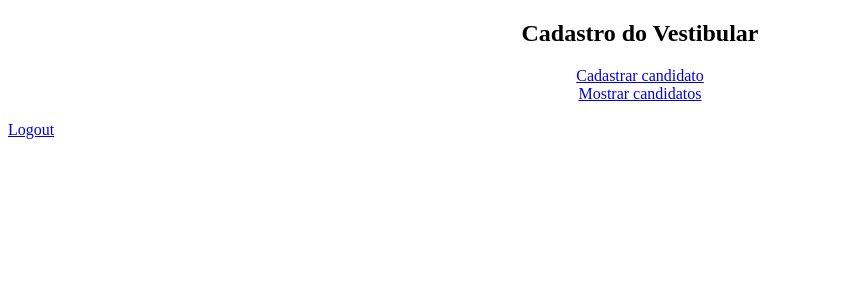
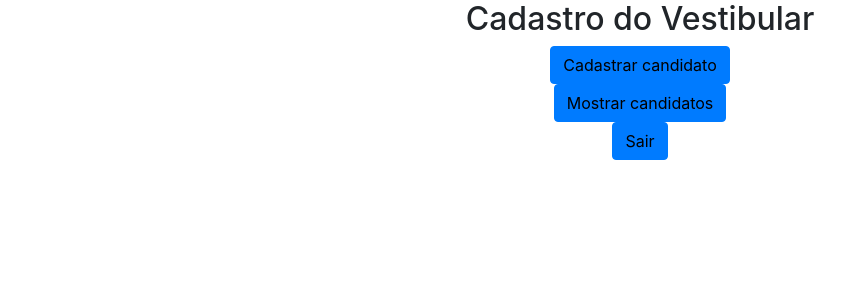
Before and after one commit to Felipe-candido/FATEC_DES_WEB2_2024_Avaliacao2, a PHP site: page /home.php in a window 1280 px wide. Shown: the top 300 px of the page, without its empty margins (0-868 px from the left). Run offline with PHP 8.4, Linux system fonts and the light colour scheme; the visitor is signed in with stand-in values (Sample User, id 1).

Commit message:
Finalizando design

```diff
--- a/code/cadastro.php
+++ b/code/cadastro.php
@@ -20,7 +20,7 @@ $validador->verificar_logado();
         <input type="text" id="nome" name="nome" class="form-control" placeholder="Insira seu nome"required>
         <label for="curso" class="sr-only">Curso (DSM=1 || GE=2)</label>
         <input type="text" id="curso" name="curso" class="form-control" placeholder="Numero do seu curso (DSM=1 || GE=2)"required>
-        <input class="btn btn-lg btn-primary btn-block" type="submit" value="Entrar">
+        <input class="btn btn-lg btn-success btn-block" type="submit" value="Entrar">
         <a class="btn btn-lg btn-primary btn-block" href="home.php">Voltar</a>
     </form>
 </body>
--- a/code/classes.php
+++ b/code/classes.php
@@ -81,6 +81,11 @@ class Cadastro
         }
     }
 
+    public function __destruct()
+    {
+        $this->conexao = null;
+    }
+
     public function insert()
     {
         try{
--- a/code/home.php
+++ b/code/home.php
@@ -10,6 +10,12 @@ $validador->verificar_logado();
 <head>
     <meta charset="UTF-8">
     <title>Cadastro do Vestibular</title>
+    <link rel="stylesheet" href="https://stackpath.bootstrapcdn.com/bootstrap/4.1.3/css/bootstrap.min.css" integrity="sha384-MCw98/SFnGE8fJT3GXwEOngsV7Zt27NXFoaoApmYm81iuXoPkFOJwJ8ERdknLPMO" crossorigin="anonymous">
+    <style>
+        a{
+            color: black;
+        }
+    </style>
 </head>
 <body>
     <center>
@@ -17,15 +23,21 @@ $validador->verificar_logado();
     </center>
 
     <center>
-        <a href="cadastro.php">Cadastrar candidato</a>
+        <button type="button" class="btn btn-primary">
+            <a href="cadastro.php">Cadastrar candidato</a>
+        </button>
     </center>
 
     <center>
-        <a href="mostrar_cadastro.php">Mostrar candidatos</a>
+        <button type="button" class="btn btn-primary">
+            <a href="mostrar_cadastro.php">Mostrar candidatos</a>
+        </button>
     </center>
 
-    <br>
-
-    <a href="login.php">Logout</a>
+    <center>
+        <button type="button" class="btn btn-primary">
+            <a href="login.php">Sair</a>
+        </button>
+    </center>
 </body>
 </html>
```
